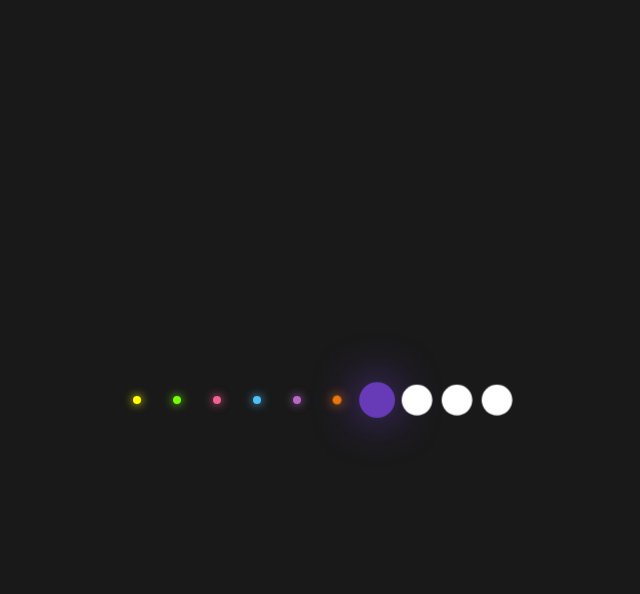
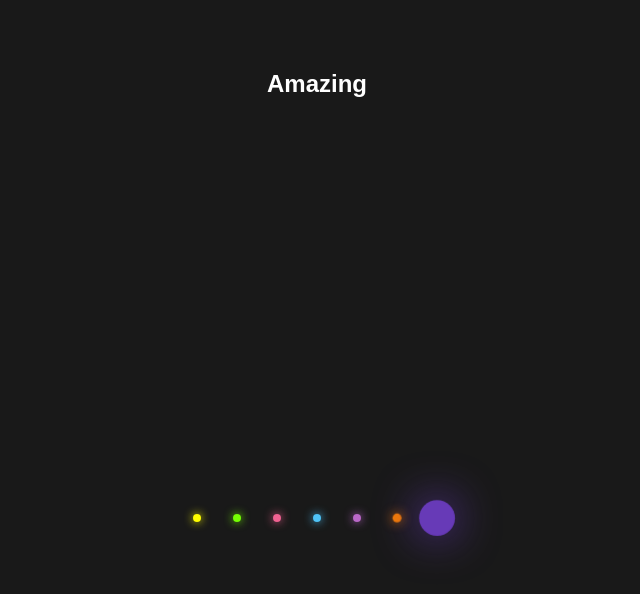
Before and after one commit to AlexRosario/my-first-repo, a plain HTML site: page index.html in a window 1280 px wide. Shown: the whole page, without its empty margins (323-963 px from the left). Drawn offline with Linux system fonts and the light colour scheme.

Commit message:
new header

```diff
--- a/index.html
+++ b/index.html
@@ -6,7 +6,9 @@
   <link rel="stylesheet" href="styles.css">
   <title>Glowing Dots</title>
 </head>
+<h2>Amazing</h2>
 <body>
+<div>
   <ul>
     <li></li>
     <li></li>
@@ -15,9 +17,8 @@
     <li></li>
     <li></li>
     <li></li>
-    <li></li>
-    <li></li>
-    <li></li>
+
   </ul>
+</div>
 </body>
 </html>
```
